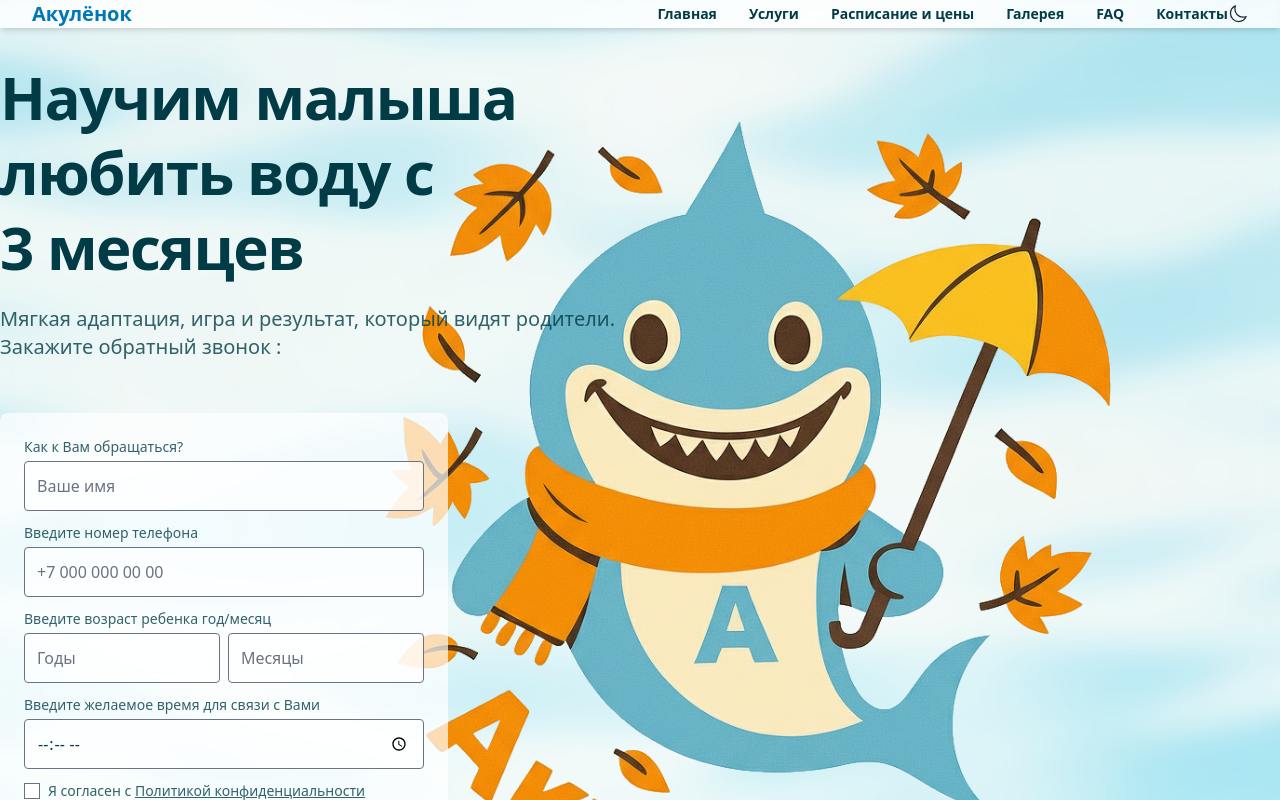
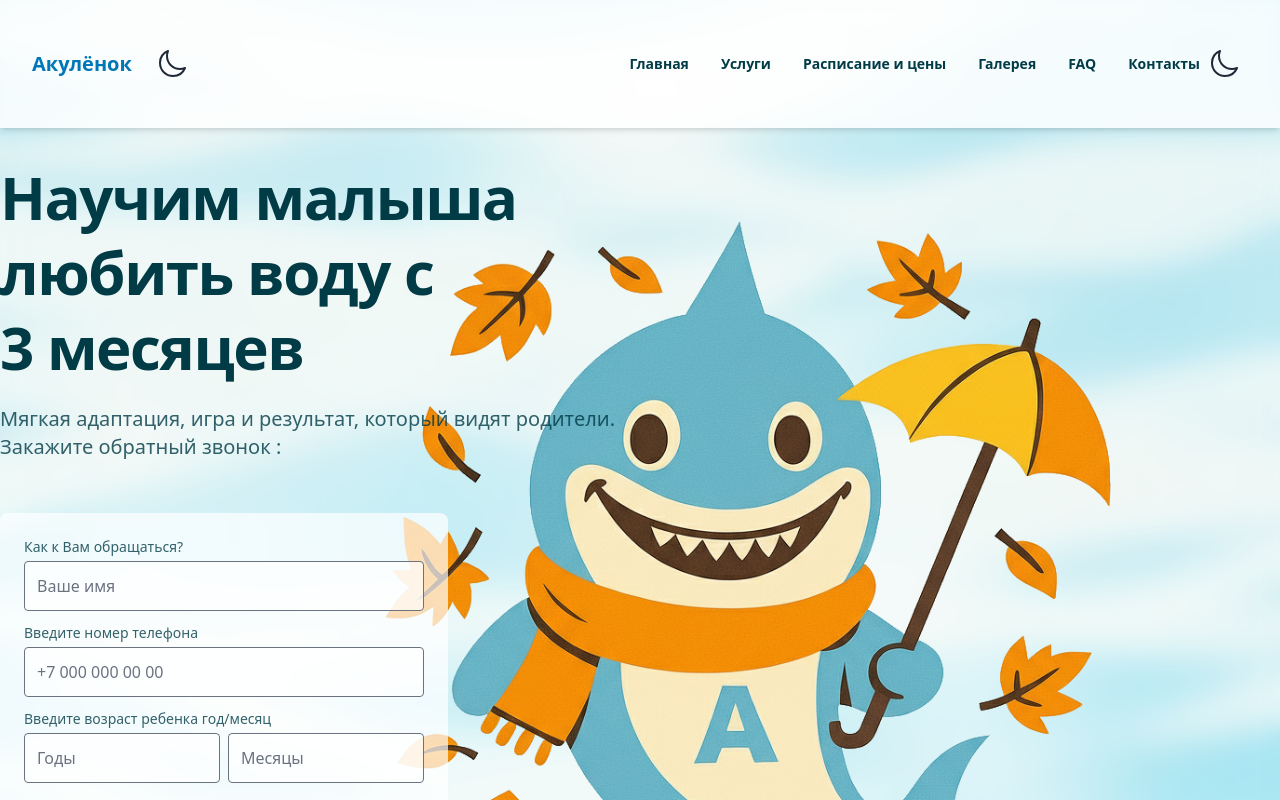
Before and after one commit to peexthree/Akulenok, a Next.js app: page / in a window 1280 px wide. Shown: the top 800 px of the page. Built offline with nearby package versions, Linux system fonts and the light colour scheme.

Commit message:
╨Ю╨▒╨╜╨╛╨▓╨╕╨╗ ╨║╨╛╨┤ ╨┐╤А╨╛╨╡╨║╤В╨░

```diff
--- a/components/DarkSwitch.js
+++ b/components/DarkSwitch.js
@@ -21,15 +21,15 @@ function ThemeChanger() {
         <button
           onClick={toggleTheme}
            aria-pressed={theme === "dark"}
-        className="text-gray-800 dark:text-gray-200 transition-colors duration-200 rounded-full outline-none focus:outline-none focus-visible:ring focus-visible:ring-gray-100 focus:ring-opacity-20"
+          className="p-2 text-gray-800 dark:text-gray-200 transition-colors duration-200 rounded-full outline-none focus:outline-none focus-visible:ring focus-visible:ring-gray-100 focus:ring-opacity-20"
         >
           <span className="sr-only">
             {theme === "dark" ? "Light Mode" : "Dark Mode"}
           </span>
           {theme === "dark" ? (
-          <SunIcon className="w-5 h-5 text-yellow-500" />
+            <SunIcon className="w-8 h-8 text-yellow-500" />
           ) : (
-         <MoonIcon className="w-5 h-5 text-gray-800 dark:text-gray-200" />
+           <MoonIcon className="w-8 h-8 text-gray-800 dark:text-gray-200" />
           )}
         </button>
       </div>
--- a/components/navbar.js
+++ b/components/navbar.js
@@ -27,16 +27,17 @@ function Navbar() {
   return (
     <header className="sticky top-0 z-50 w-full bg-white/80 backdrop-blur dark:bg-aqua-dark/80 shadow-md">
       <nav
-          className="mx-auto flex h-full max-w-7xl items-center justify-between px-4 lg:px-8"
+         className="mx-auto flex h-32 max-w-7xl items-center justify-between px-4 lg:px-8"
         aria-label="Global"
       >
          {/* Логотип */}
-        <div className="flex flex-1">
+        <div className="flex flex-1 items-center gap-x-4">
           <Link href="/" className="-m-1.5 p-1.5">
                         <span className="text-xl font-bold text-aqua-accent">
               Акулёнок
             </span>
           </Link>
+  <ThemeChanger />
         </div>
 
         {/* Меню для десктопа */}
@@ -57,7 +58,7 @@ function Navbar() {
           ))}
         </div>
 
-        {/* Переключатель темы и кнопка меню */}
+      {/* Кнопка меню */}
         <div className="flex flex-1 items-center justify-end gap-x-4 lg:flex-none">
           <ThemeChanger />
           <div className="flex lg:hidden">
```
Lines whose indentation alone changed are shown as unchanged.
